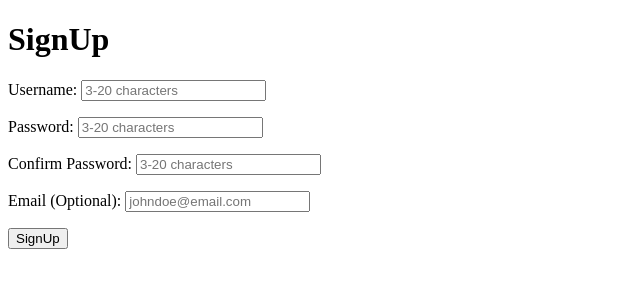
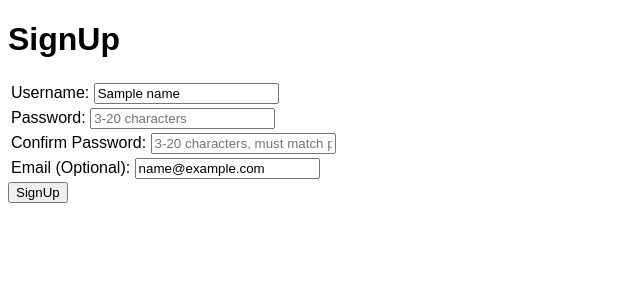
Before and after one commit to Daviderose/user-signup, a Flask app: template templates/user_signup.html in a window 1280 px wide. Shown: the top 300 px of the page, without its empty margins (0-640 px from the left). Run offline with Flask 2, Linux system fonts and the light colour scheme; the template is opened without the code that fills it: most values are stand-ins (such as "Sample title", 1, 10 or a date in 2020).

Commit message:
finished validation logic, added some CSS

```diff
--- a/main.py
+++ b/main.py
@@ -1,5 +1,5 @@
-from flask import Flask, request, redirect, render_template
-import os
+from flask import Flask, request, render_template
+import re
 
 app = Flask(__name__)
 app.config['DEBUG'] = True
@@ -18,48 +18,58 @@ def validate():
     email = request.form['email']
 
     # define error variables
-    empty_field_error = ''
-    invalid_chars_error = ''
-    passwords_dont_match_error = ''
+    invalid_user_error = 'Please enter a valid username'
+    invalid_password_error = 'Please enter a valid password'
+    passwords_dont_match_error = 'Passwords do not match'
     invalid_email_error = ''
 
-    # check for empty fields
-    check_list = [user,password,password2]
-    for field in check_list:
-        if len(field) < 1:
-            empty_field_error = 'Please fill out field'
+    # check username and password
+    while len(user) > 2 and len(user) < 21:
+        if re.search(' ', user):
+            break
+        invalid_user_error = ''
+        break
 
-    # check character length 3-20
-    for field in check_list:
-        if len(field) < 3 or len(field)> 20:
-            invalid_chars_error = 'Please enter phrase no less than 3 and no greater than 20'
+    while len(password) > 2 and len(password) < 21:
+        if re.search(' ', password):
+            break
+        invalid_password_error = ''
+        break
 
-    # check passwords match
-    while password != password2:
-        passwords_dont_match_error = 'Passwords do not match'
-        password = ''
-        password2 = ''
+    # check if passwords match
+    if password == password2 and len(password) > 0:
+        passwords_dont_match_error = ''
 
     # check valid email
     while email != '':
+        if len(email) < 3:
+            invalid_email_error = 'Your email must be longer than 3 characters.'
+            break
+        if len(email) > 20:
+            invalid_email_error = 'Your email cannot be longer than 20 characters'
+            break
+        if re.search(' ', email):
+            invalid_email_error = 'Your email cannot contain spaces'
+            break
         at_sign = 0
         period = 0
         for char in email:
             if char == '@':
                 at_sign += 1
-            if char == '.':
+            elif char == '.':
                 period += 1
 
         if at_sign == 1 and period == 1:
             invalid_email_error = ''
         else:
-            invalid_email_error = 'Please enter a valid email address'
+            invalid_email_error = 'Your email must contain only one "@" and one "."'
+        break
 
-    if not empty_field_error and not invalid_chars_error and not passwords_dont_match_error and not invalid_email_error:
+    if not invalid_user_error and not invalid_password_error and not passwords_dont_match_error and not invalid_email_error:
         return render_template('welcome_page.html', title="Welcome Page", name=user)
     else:
-        return render_template('user_signup.html', name=user, empty_field_error=empty_field_error,
-        invalid_chars_error=invalid_chars_error,
+        return render_template('user_signup.html', name=user, email=email, invalid_user_error=invalid_user_error,
+        invalid_password_error=invalid_password_error,
         passwords_dont_match_error=passwords_dont_match_error,
         invalid_email_error=invalid_email_error)
 
--- /dev/null
+++ b/static/styles.css
@@ -0,0 +1,13 @@
+
+html {
+    font-family: Arial, Helvetica, sans-serif;
+}
+
+.error {
+    color: red;
+    padding: 15px;
+}
+
+td {
+    text-align: left;
+}
--- a/templates/base.html
+++ b/templates/base.html
@@ -2,6 +2,8 @@
 <html>
 <head>
     <title>{{title}}</title>
+    {% block head %}
+    {% endblock %}
 </head>
 <body>
 
--- a/templates/user_signup.html
+++ b/templates/user_signup.html
@@ -1,25 +1,54 @@
 {% extends "base.html" %}
+
+{% block head %}
+    <link rel="stylesheet" href="{{ url_for('static', filename='styles.css') }}" >
+{% endblock %}
 
 {% block content %}
 <h1>SignUp</h1>
 <form action="/validate" method="POST">
+    <table>
+	<tr>
+		<td>
 			<label>Username:
-        <input type="text" name="user" placeholder="3-20 characters" />
+				<input type="text" name="user" placeholder="3-20 characters" value="{{name}}" />
 			</label>
-    <p class="error">{{empty_field_error}}</p>
-    <p class="error">{{invalid_chars_error}}</p>
+		</td>
+		<td>
+			<span class="error">{{invalid_user_error}}</span>
+		</td>
+	</tr>
+	<tr>
+		<td>
 			<label>Password:
 				<input type="password" name="password" placeholder="3-20 characters" />
 			</label>
-    <p class="error">{{pass_error}}</p>
+		</td>
+		<td>
+			<span class="error">{{invalid_password_error}}</span>
+		</td>
+	</tr>
+	<tr>
+		<td>
 			<label>Confirm Password:
-            <input type="password" name="password2" placeholder="3-20 characters" />
+				<input type="password" name="password2" placeholder="3-20 characters, must match password" />
 			</label>
-    <p class="error">{{pass2_error}}</p>
+		</td>
+		<td>
+			<span class="error">{{passwords_dont_match_error}}</span>
+		</td>
+	</tr>
+	<tr>
+		<td>
 	<label>Email (Optional):
-            <input type="text" name="email" placeholder="johndoe@email.com"/>
+		<input type="text" name="email" placeholder="johndoe@email.com" value="{{email}}" />
 	</label>
-    <p class="error">{{email_error}}</p>
+		</td>
+		<td>
+	<span class="error">{{invalid_email_error}}</span>
+		</td>
+	</tr>
+    </table>
 	<input type="submit" value="SignUp" />
 </form>
 {% endblock %}
--- a/templates/welcome_page.html
+++ b/templates/welcome_page.html
@@ -1,4 +1,8 @@
 {% extends "base.html" %}
+
+{% block head %}
+    <link rel="stylesheet" href="{{ url_for('static', filename='styles.css') }}" >
+{% endblock %}
 
 {% block content %}
 
```
Lines whose indentation alone changed are shown as unchanged.
